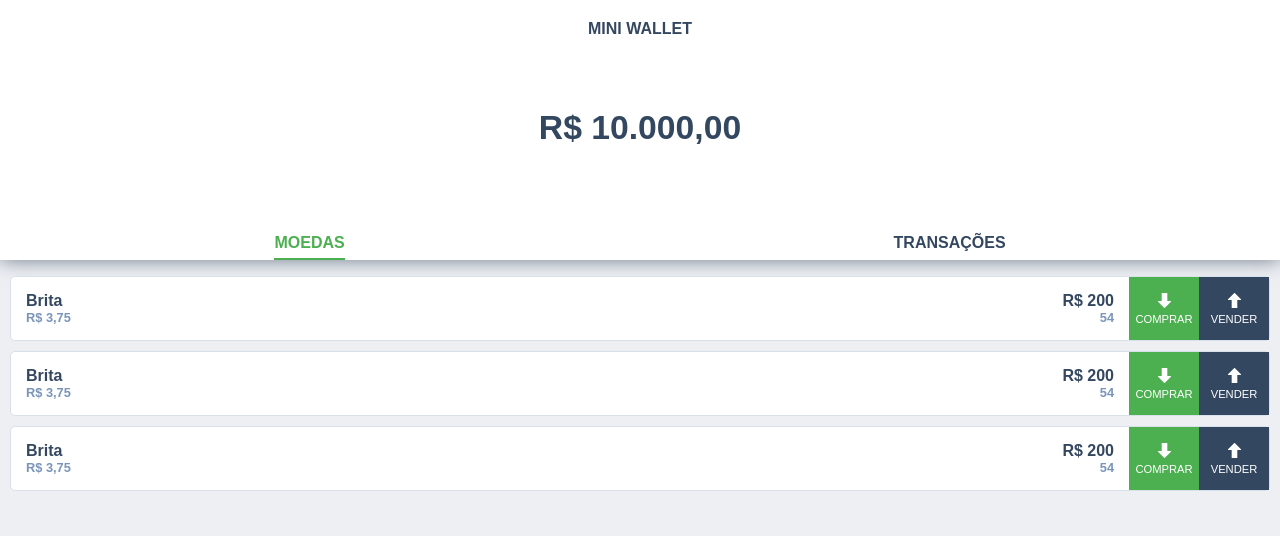
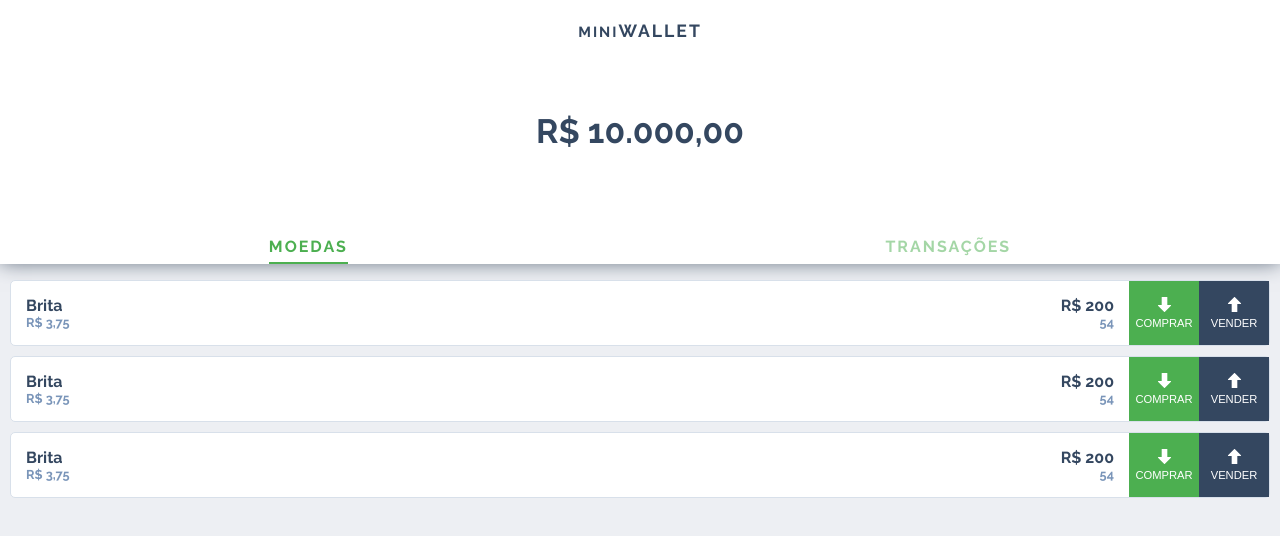
Before and after one commit to FidelisClayton/mini-wallet, a React (Create React App) app: page / in a window 1280 px wide. Shown: the top 536 px of the page. Built offline with nearby package versions, Linux system fonts and the light colour scheme.

Commit message:
feat(home): change font to raleway

```diff
--- a/public/index.html
+++ b/public/index.html
@@ -10,6 +10,7 @@
     -->
     <link rel="manifest" href="%PUBLIC_URL%/manifest.json">
     <link rel="shortcut icon" href="%PUBLIC_URL%/favicon.ico">
+    <link href="https://fonts.googleapis.com/css?family=Raleway:300,400,600,700" rel="stylesheet">
     <!--
       Notice the use of %PUBLIC_URL% in the tags above.
       It will be replaced with the URL of the `public` folder during the build.
--- a/src/components/Navbar.js
+++ b/src/components/Navbar.js
@@ -20,12 +20,14 @@ const styles = css({
 
     '&__link': {
       textDecoration: 'none',
-      color: '#344760',
+      color: '#4CAF50',
       fontWeight: 'bold',
       paddingBottom: '8px',
       display: 'block',
       position: 'relative',
       transition: '300ms color',
+      letterSpacing: 2,
+      opacity: 0.5,
 
       '&::after': {
         content: '\'\'',
@@ -40,6 +42,7 @@ const styles = css({
 
       '&--active': {
         color: '#4CAF50',
+        opacity: 1,
 
         '&::after': {
           width: '100%'
--- a/src/containers/Home.js
+++ b/src/containers/Home.js
@@ -11,10 +11,11 @@ const styles = css({
   '.home': {
     '&__logo': {
       margin: 0,
-      fontSize: '1rem',
+      fontSize: '1.1rem',
       textAlign: 'center',
       fontWeight: 'bold',
-      textTransform: 'uppercase'
+      textTransform: 'uppercase',
+      letterSpacing: 2,
     },
 
     '&__hero': {
@@ -45,7 +46,7 @@ export default class Home extends Component {
       <div className={`home ${styles}`}>
         <div className="home__hero">
           <div className="home__logo-wrapper">
-            <h1 className="home__logo">Mini Wallet</h1>
+            <h1 className="home__logo"><small>Mini</small>Wallet</h1>
           </div>
 
           <div className="home__total-wrapper">
--- a/src/index.css
+++ b/src/index.css
@@ -1,5 +1,5 @@
 body {
   margin: 0;
   padding: 0;
-  font-family: sans-serif;
+  font-family: 'Raleway', sans-serif;
 }
```
